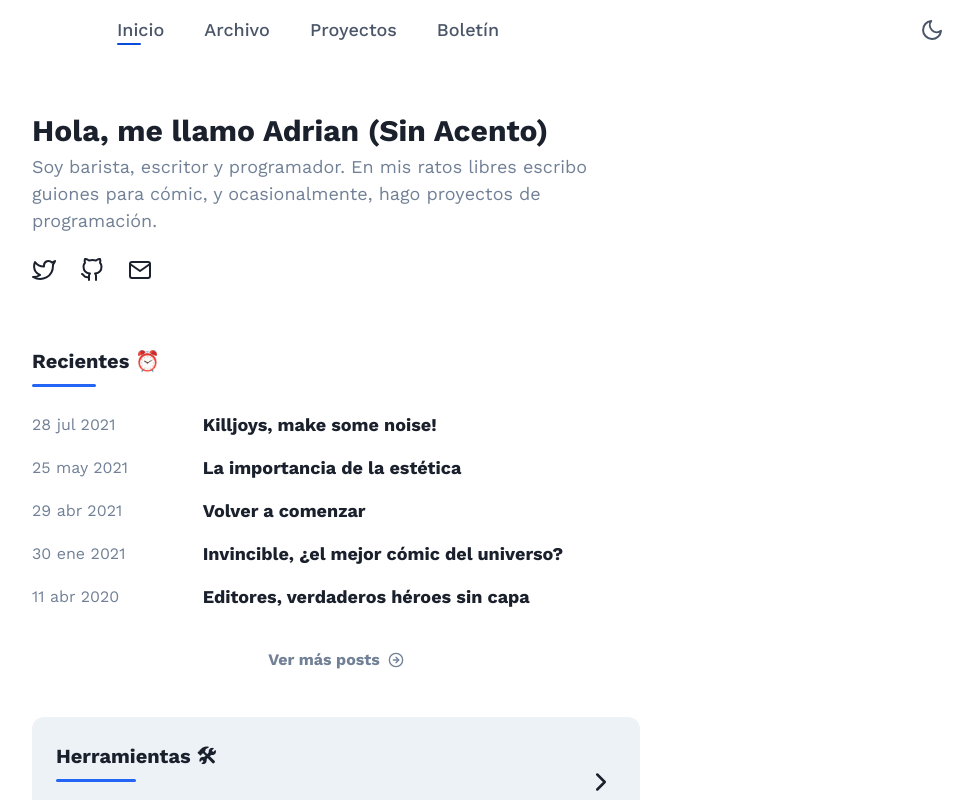
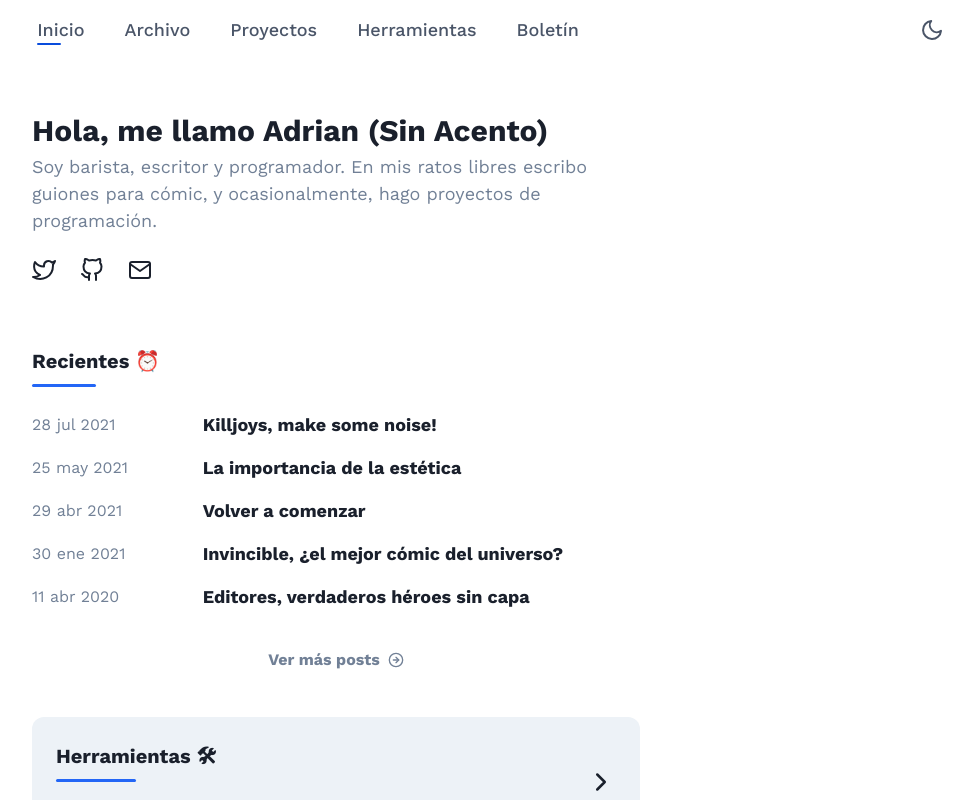
Before and after one commit to adrrian17/v2, a Next.js app: page / in a window 1280 px wide. Shown: the top 800 px of the page, without its empty margins (304-1277 px from the left). Built offline with nearby package versions, Linux system fonts and the light colour scheme.

Commit message:
Add the tools link in the navbar

```diff
--- a/src/components/navigation/Navbar.jsx
+++ b/src/components/navigation/Navbar.jsx
@@ -161,6 +161,10 @@ const NAV_ITEMS = [
     href: '/proyectos',
   },
   {
+    label: 'Herramientas',
+    href: '/herramientas',
+  },
+  {
     label: 'Boletín',
     href: '/boletin',
   },
```
